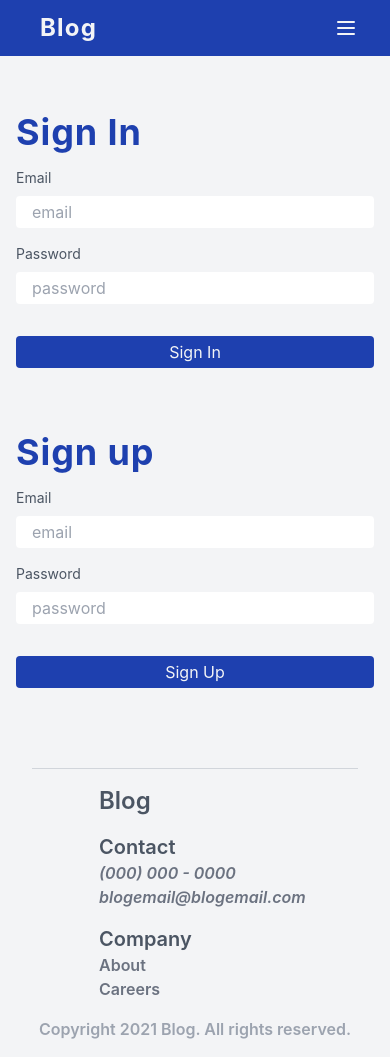
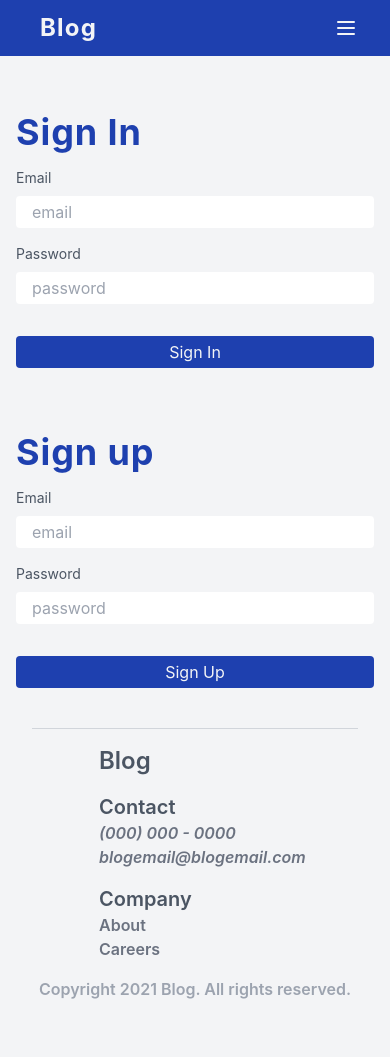
Before and after one commit to MattB09/blog_backend, a Next.js app in the folder app/: page /signin in a window 390 px wide. After the commit the page ends 1017 px from the top, so only its background shows below. Built offline with nearby package versions, Linux system fonts and the light colour scheme.

Commit message:
Edited margins on footer and paginator.

```diff
--- a/app/components/Footer.tsx
+++ b/app/components/Footer.tsx
@@ -3,7 +3,7 @@ import Link from 'next/link'
 
 const Footer: React.FC = () => {
   return (
-    <footer className="grid grid-cols-1 md:grid-cols-3 justify-items-center gap-x-1 gap-y-4 py-4 mx-8 mt-20 text-gray-500 font-semibold border-t border-gray-300">
+    <footer className="grid grid-cols-1 md:grid-cols-3 justify-items-center gap-x-1 gap-y-4 py-4 mx-8 mt-10 text-gray-500 font-semibold border-t border-gray-300">
       <div className="flex flex-col md:text-center w-48">
         <Link href="/">
           <a className="text-2xl font-semibold text-gray-600">Blog</a>
--- a/app/components/Paginator.tsx
+++ b/app/components/Paginator.tsx
@@ -15,7 +15,7 @@ const Paginator: React.FC<Props> = ({page, pages}) => {
   pagesArr.length === 0 ? pagesArr.push(1) : pagesArr
 
   return (
-    <nav className="my-5 w-full flex justify-center">
+    <nav className="mt-10 w-full flex justify-center">
       <Link href={`${router.pathname}?page=${page - 1}`}>
         <a className={`${page === 1 ? 'opacity-50 pointer-events-none bg-gray-300' : ''} mx-5 py-1 px-2 border border-blue-200 hover:border-blue-400 rounded flex align-center justify-center`}>
           <Image src="/left_arrow.png" alt="previous page" height="12" width="7.41" />
```
